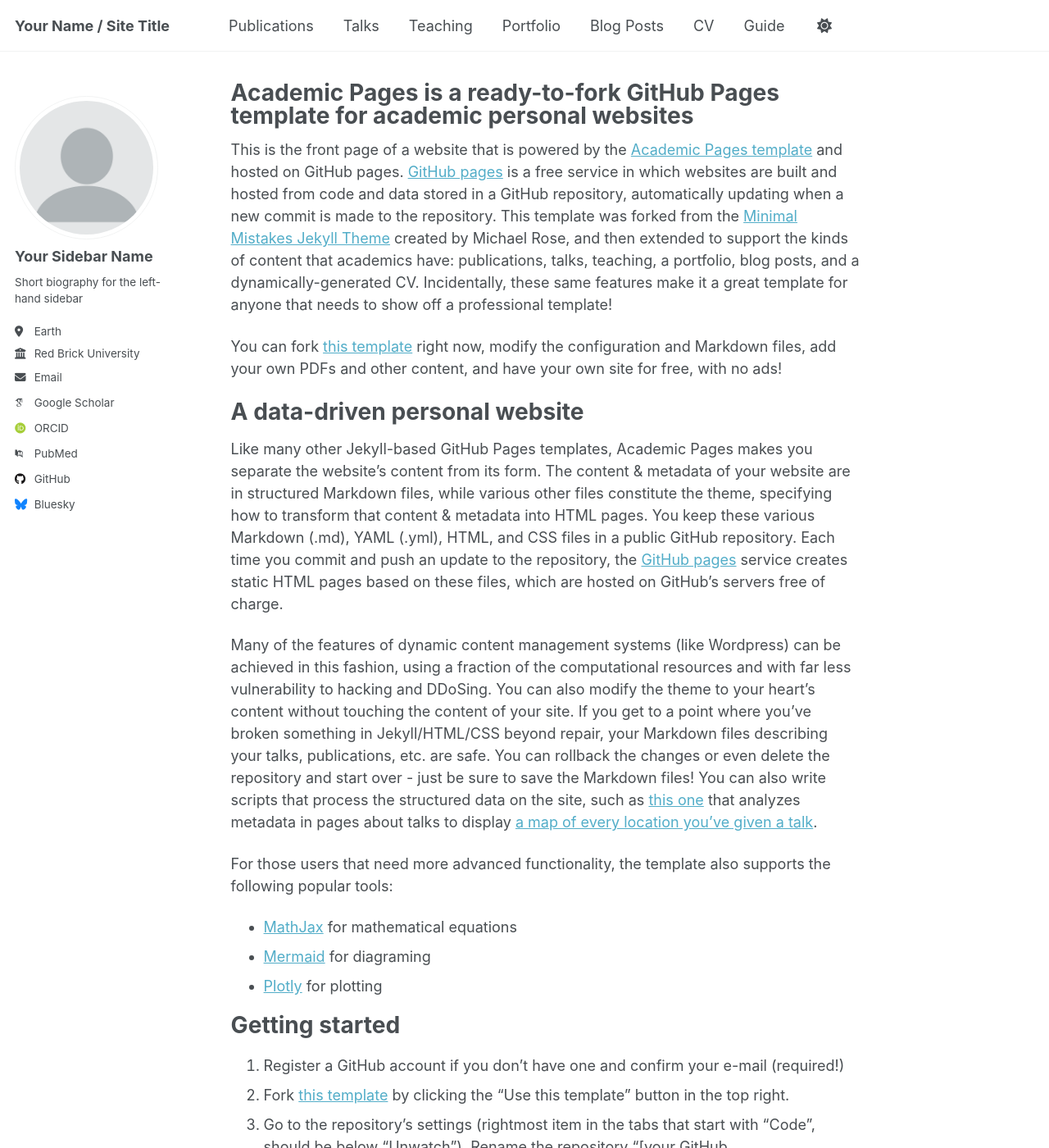
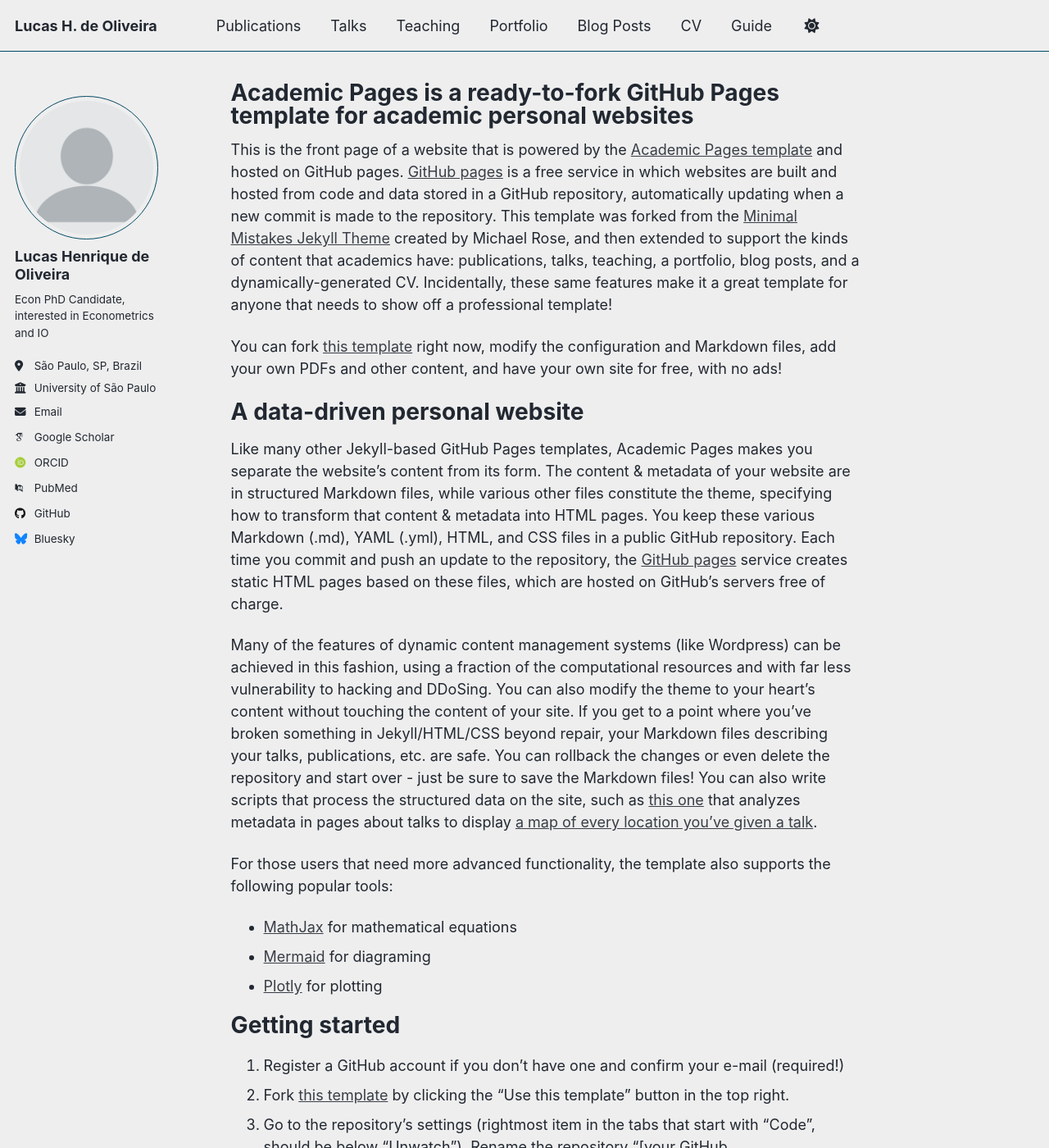
Before and after one commit to L-H-O/L-H-O.github.io, a Jekyll site: the page built from _pages/about.md, in a window 1280 px wide and 1400 px high. Shown: the whole window at 82% size. Built offline with Jekyll 4.4.1, drawn with Linux system fonts in a browser that asks for light colours; some web fonts are replaced; a script that is not in the unit is left out; some of the changed text lies outside the part shown.

Commit message:
Update _config.yml

```diff
--- a/_config.yml
+++ b/_config.yml
@@ -8,12 +8,12 @@
 
 # Basic Site Settings
 locale                   : "en-US"
-site_theme               : "default" # Currently available options are "default", "air"
-title                    : "Your Name / Site Title"
+site_theme               : "air" # Currently available options are "default", "air"
+title                    : "Lucas H. de Oliveira"
 title_separator          : "-"
-name                     : &name "Your Name"
+name                     : &name "Lucas Henrique de Oliveira"
 description              : &description "Your Name's academic portfolio"   # Update this with a general description of your site, this is the default if not overridden by a page
-url                      : https://academicpages.github.io # The base hostname & protocol for your site e.g. "https://[your GitHub username].github.io",
+url                      : https://l-h-o.github.io # The base hostname & protocol for your site e.g. "https://[your GitHub username].github.io",
                                                            # or if you already have some other page hosted on Github then use "https://[your GitHub username].github.io/[Your Repo Name]"
 baseurl                  : "" # the subpath of your site, e.g. "/blog"
 repository               : "academicpages/academicpages.github.io"
@@ -24,13 +24,13 @@ repository               : "academicpages/academicpages.github.io"
 author:
   # Biographic information
   avatar           : "profile.png"
-  name             : "Your Sidebar Name"
+  name             : "Lucas Henrique de Oliveira"
   pronouns         : # example: "she/her"
-  bio              : "Short biography for the left-hand sidebar"
-  location         : "Earth"
-  employer         : "Red Brick University"
+  bio              : "Econ PhD Candidate, interested in Econometrics and IO"
+  location         : "São Paulo, SP, Brazil"
+  employer         : "University of São Paulo"
   uri              : # URL
-  email            : "none@example.org"
+  email            : "lhoveira@gmail.com"
 
   # Academic websites
   academia         : # URL
```
